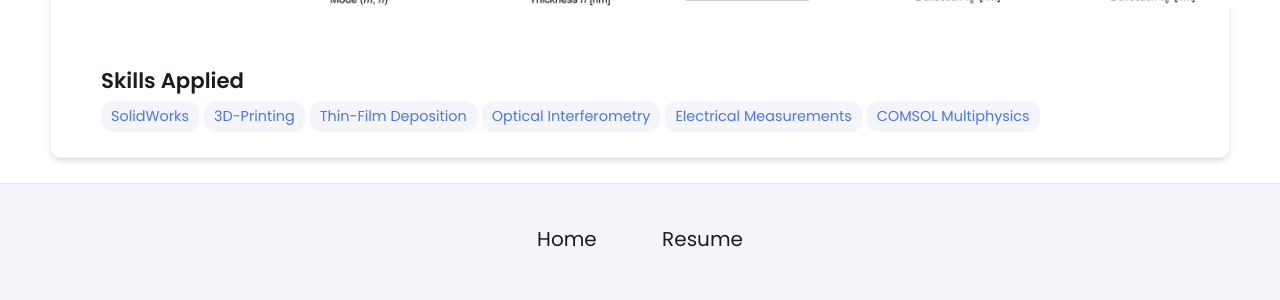
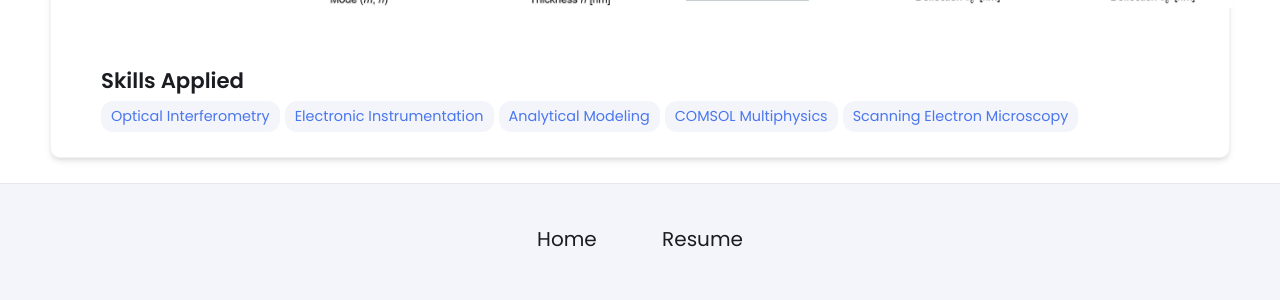
Before and after one commit to HagenGress/HagenGress.github.io, a Jekyll site: the page built from _projects/2D_Resonators/index.md, in a window 1280 px wide. Shown: the part 795-1095 px from the top of the page. Built offline with Jekyll 4.4.1, drawn with Linux system fonts in a browser that asks for light colours.

Commit message:
Update index.md

```diff
--- a/_projects/2D_Resonators/index.md
+++ b/_projects/2D_Resonators/index.md
@@ -24,12 +24,11 @@ main-image: /2D_Resonators_TitlePicture.jpg
   <div class="skills-card">
     <h2>Skills Applied</h2>
     <div class="skills-list">
-      <span class="skill">SolidWorks</span>
-      <span class="skill">3D-Printing</span>
-      <span class="skill">Thin-Film Deposition</span>
       <span class="skill">Optical Interferometry</span>
-      <span class="skill">Electrical Measurements</span>
+      <span class="skill">Electronic Instrumentation</span>
+      <span class="skill">Analytical Modeling</span>
       <span class="skill">COMSOL Multiphysics</span>
+      <span class="skill">Scanning Electron Microscopy</span>
     </div>
   </div>
 </div>
```
